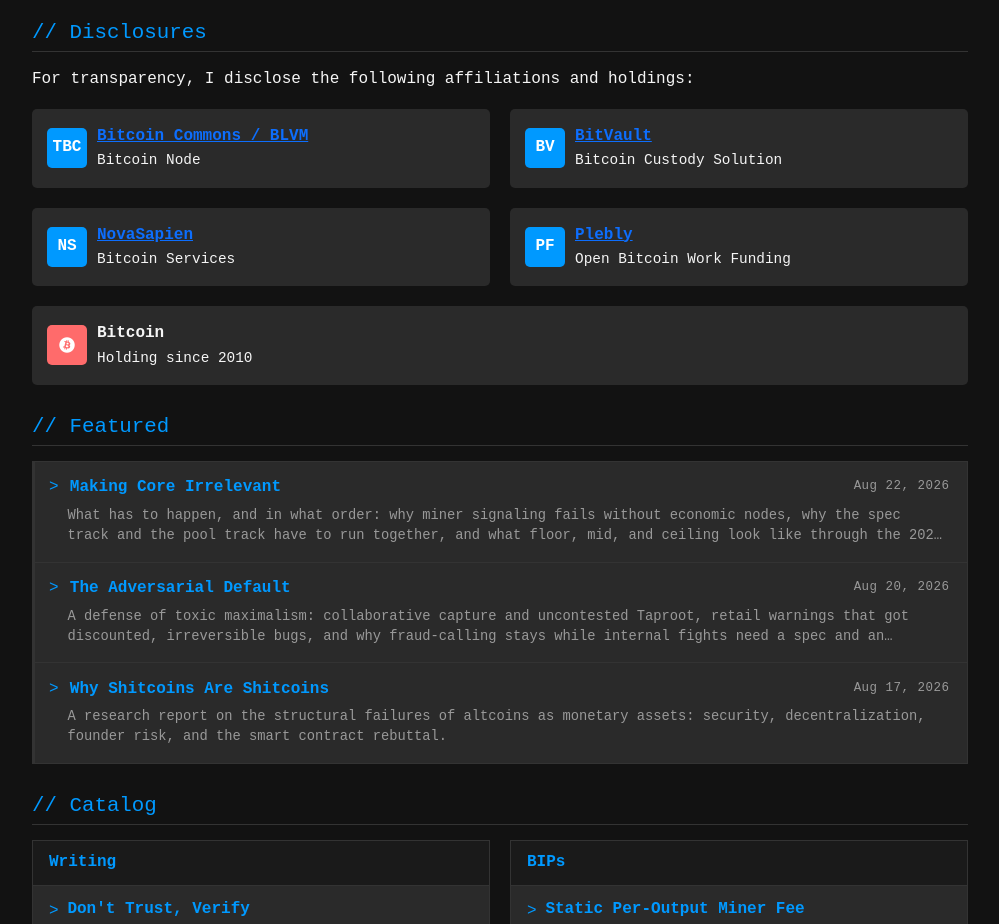
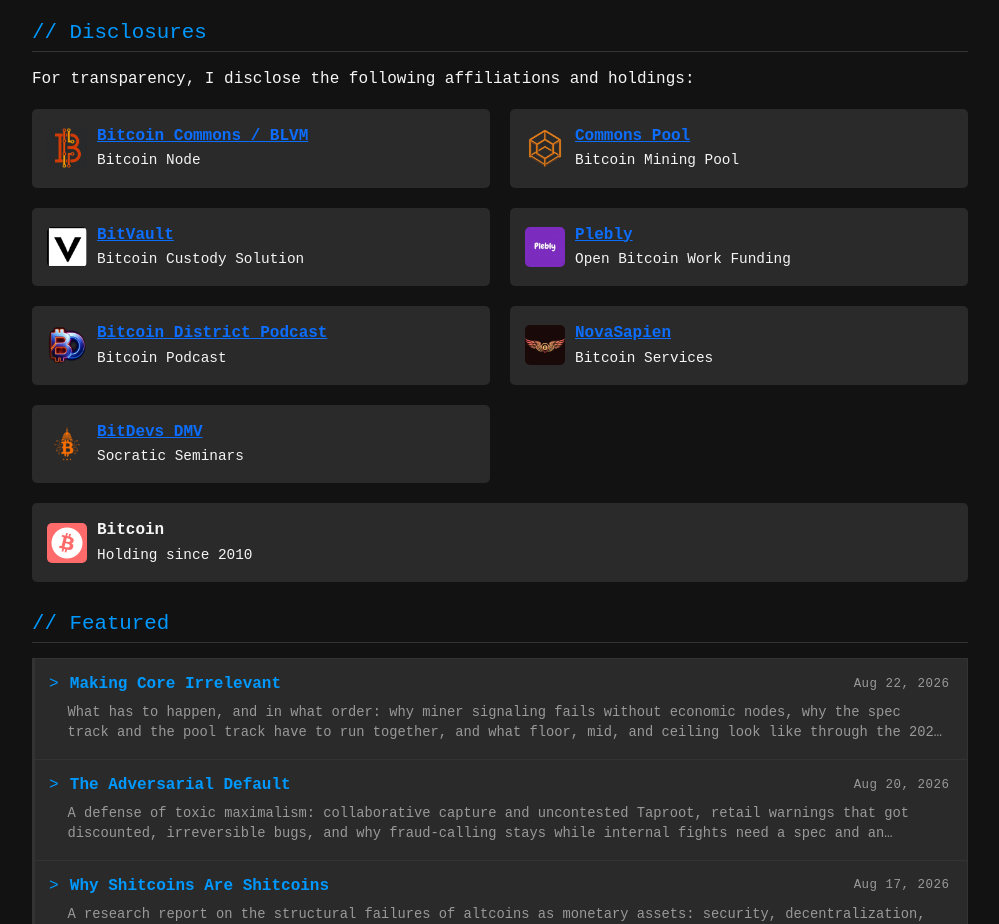
Before and after one commit to secsovereign/secsovereign.github.io, a website: page index.html in a window 1280 px wide. Shown: the part 880-1804 px from the top of the page, without its empty margins (140-1139 px from the left). Drawn offline with nearby package versions, Linux system fonts and the light colour scheme.

Commit message:
Disclose new affiliations and replace homepage acronym badges with site icons.

```diff
--- a/index.html
+++ b/index.html
@@ -207,8 +207,17 @@
             display: flex;
             justify-content: center;
             align-items: center;
+            overflow: hidden;
+            flex-shrink: 0;
             color: white;
             font-weight: bold;
+        }
+
+        .card-icon img {
+            width: 100%;
+            height: 100%;
+            object-fit: cover;
+            display: block;
         }
 
         .blue-bg {
@@ -217,6 +226,11 @@
 
         .red-bg {
             background-color: var(--accent);
+        }
+
+        .card-icon.red-bg i {
+            font-size: 32px;
+            line-height: 1;
         }
 
         .card-content p {
@@ -584,31 +598,52 @@
             <p>For transparency, I disclose the following affiliations and holdings:</p>
             <div class="cards">
                 <div class="custom-card card-half">
-                    <div class="card-icon blue-bg">TBC</div>
+                    <div class="card-icon"><img src="/affiliations/bitcoin-commons.png" alt=""></div>
                     <div class="card-content">
                         <p class="card-title"><a href="https://thebitcoincommons.org">Bitcoin Commons / BLVM</a></p>
                         <p class="card-subtitle">Bitcoin Node</p>
                     </div>
                 </div>
                 <div class="custom-card card-half">
-                    <div class="card-icon blue-bg">BV</div>
+                    <div class="card-icon"><img src="/affiliations/commons-pool.png" alt=""></div>
+                    <div class="card-content">
+                        <p class="card-title"><a href="https://commonspool.org">Commons Pool</a></p>
+                        <p class="card-subtitle">Bitcoin Mining Pool</p>
+                    </div>
+                </div>
+                <div class="custom-card card-half">
+                    <div class="card-icon"><img src="/affiliations/bitvault.png" alt=""></div>
                     <div class="card-content">
                         <p class="card-title"><a href="https://bitvault.sv">BitVault</a></p>
                         <p class="card-subtitle">Bitcoin Custody Solution</p>
                     </div>
                 </div>
                 <div class="custom-card card-half">
-                    <div class="card-icon blue-bg">NS</div>
+                    <div class="card-icon"><img src="/affiliations/plebly.png" alt=""></div>
+                    <div class="card-content">
+                        <p class="card-title"><a href="https://plebly.fund">Plebly</a></p>
+                        <p class="card-subtitle">Open Bitcoin Work Funding</p>
+                    </div>
+                </div>
+                <div class="custom-card card-half">
+                    <div class="card-icon"><img src="/affiliations/btcdc-podcast.png" alt=""></div>
+                    <div class="card-content">
+                        <p class="card-title"><a href="https://btcdcpodcast.com">Bitcoin District Podcast</a></p>
+                        <p class="card-subtitle">Bitcoin Podcast</p>
+                    </div>
+                </div>
+                <div class="custom-card card-half">
+                    <div class="card-icon"><img src="/affiliations/novasapien.png" alt=""></div>
                     <div class="card-content">
                         <p class="card-title"><a href="https://novasapien.com">NovaSapien</a></p>
                         <p class="card-subtitle">Bitcoin Services</p>
                     </div>
                 </div>
                 <div class="custom-card card-half">
-                    <div class="card-icon blue-bg">PF</div>
+                    <div class="card-icon"><img src="/affiliations/bitdevs-dmv.png" alt=""></div>
                     <div class="card-content">
-                        <p class="card-title"><a href="https://plebly.fund">Plebly</a></p>
-                        <p class="card-subtitle">Open Bitcoin Work Funding</p>
+                        <p class="card-title"><a href="https://bitdevsdmv.com">BitDevs DMV</a></p>
+                        <p class="card-subtitle">Socratic Seminars</p>
                     </div>
                 </div>
                 <div class="custom-card card-full">
--- a/llms.txt
+++ b/llms.txt
@@ -87,9 +87,12 @@ This site publishes **long-form reference articles** and **BIP pre-proposals**,
 - [Bitcoin Governance Research (GitHub)](https://github.com/secsovereign/bitcoin-governance-research): Quantitative PR-level analysis: merge concentration, bloc cohesion, stalled proposals (Erlay, Dandelion), conflict resolution, review access outcomes.
 - [The Bitcoin Commons](https://thebitcoincommons.org): Alternative Bitcoin node in Rust from formal mathematical specification (BLVM).
 - [Bitcoin Commons consensus spec](https://thebitcoincommons.org/spec.html): Formal consensus specification referenced in The Achievable Floor.
+- [Commons Pool](https://commonspool.org): Operatorless Bitcoin mining pool built on Bitcoin Commons (disclosed affiliation).
 - [BitVault](https://bitvault.sv): Bitcoin custody project (disclosed affiliation).
+- [Plebly](https://plebly.fund): Open Bitcoin work funding platform (disclosed affiliation).
+- [Bitcoin District Podcast](https://btcdcpodcast.com): Bitcoin podcast on protocol, politics, and people in DC (disclosed affiliation).
 - [NovaSapien](https://novasapien.com): Bitcoin services (disclosed affiliation).
-- [Plebly](https://plebly.fund): Open Bitcoin work funding platform (disclosed affiliation).
+- [BitDevs DMV](https://bitdevsdmv.com): Socratic seminars on Bitcoin protocol research across DC, Maryland, and Virginia (disclosed affiliation).
 
 ## Optional
 
--- a/scripts/build-articles.js
+++ b/scripts/build-articles.js
@@ -815,9 +815,12 @@ const LLMS_SECTIONS = [
       { title: 'Bitcoin Governance Research (GitHub)', url: 'https://github.com/secsovereign/bitcoin-governance-research', note: 'Quantitative PR-level analysis: merge concentration, bloc cohesion, stalled proposals (Erlay, Dandelion), conflict resolution, review access outcomes.' },
       { title: 'The Bitcoin Commons', url: 'https://thebitcoincommons.org', note: 'Alternative Bitcoin node in Rust from formal mathematical specification (BLVM).' },
       { title: 'Bitcoin Commons consensus spec', url: 'https://thebitcoincommons.org/spec.html', note: 'Formal consensus specification referenced in The Achievable Floor.' },
+      { title: 'Commons Pool', url: 'https://commonspool.org', note: 'Operatorless Bitcoin mining pool built on Bitcoin Commons (disclosed affiliation).' },
       { title: 'BitVault', url: 'https://bitvault.sv', note: 'Bitcoin custody project (disclosed affiliation).' },
+      { title: 'Plebly', url: 'https://plebly.fund', note: 'Open Bitcoin work funding platform (disclosed affiliation).' },
+      { title: 'Bitcoin District Podcast', url: 'https://btcdcpodcast.com', note: 'Bitcoin podcast on protocol, politics, and people in DC (disclosed affiliation).' },
       { title: 'NovaSapien', url: 'https://novasapien.com', note: 'Bitcoin services (disclosed affiliation).' },
-      { title: 'Plebly', url: 'https://plebly.fund', note: 'Open Bitcoin work funding platform (disclosed affiliation).' },
+      { title: 'BitDevs DMV', url: 'https://bitdevsdmv.com', note: 'Socratic seminars on Bitcoin protocol research across DC, Maryland, and Virginia (disclosed affiliation).' },
     ],
   },
 ];
```
Also changed, not shown: affiliations/bitcoin-commons.png (added), affiliations/bitdevs-dmv.png (added), affiliations/bitvault.png (added), affiliations/btcdc-podcast.png (added), affiliations/commons-pool.png (added), affiliations/novasapien.png (added), affiliations/plebly.png (added).
